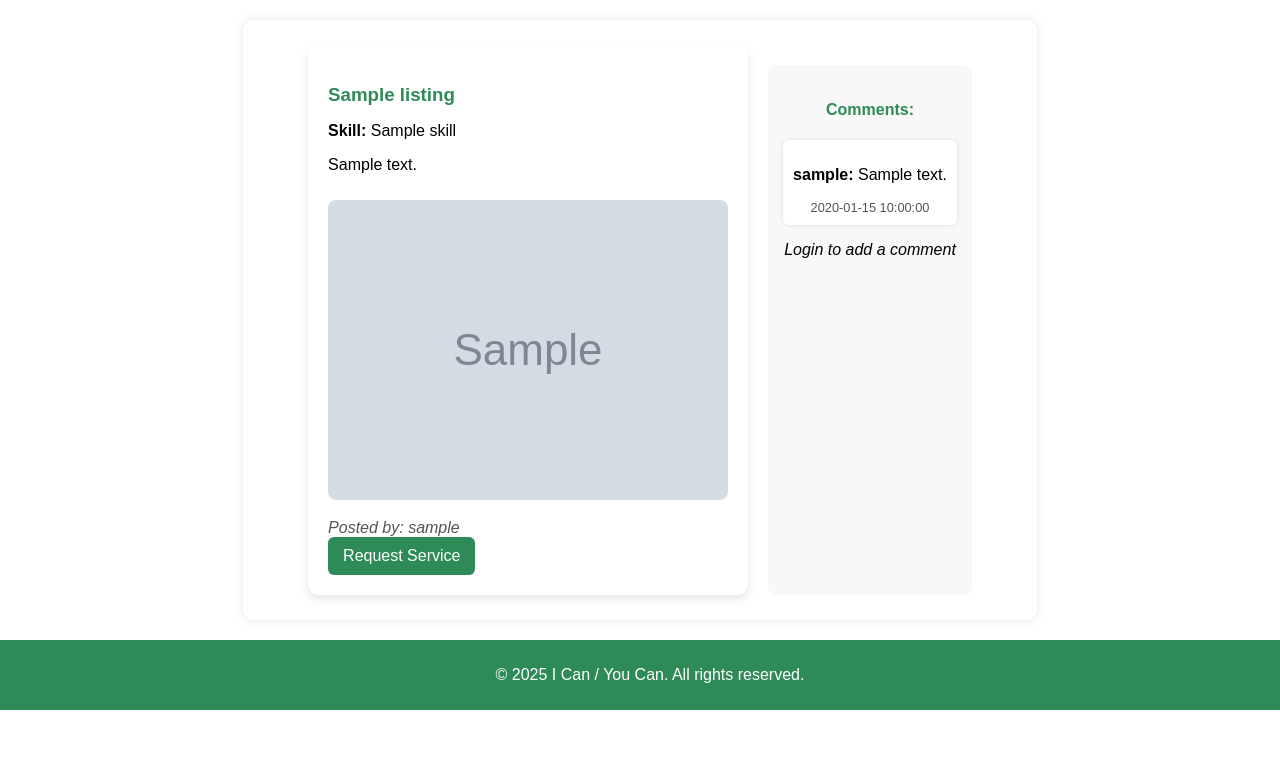
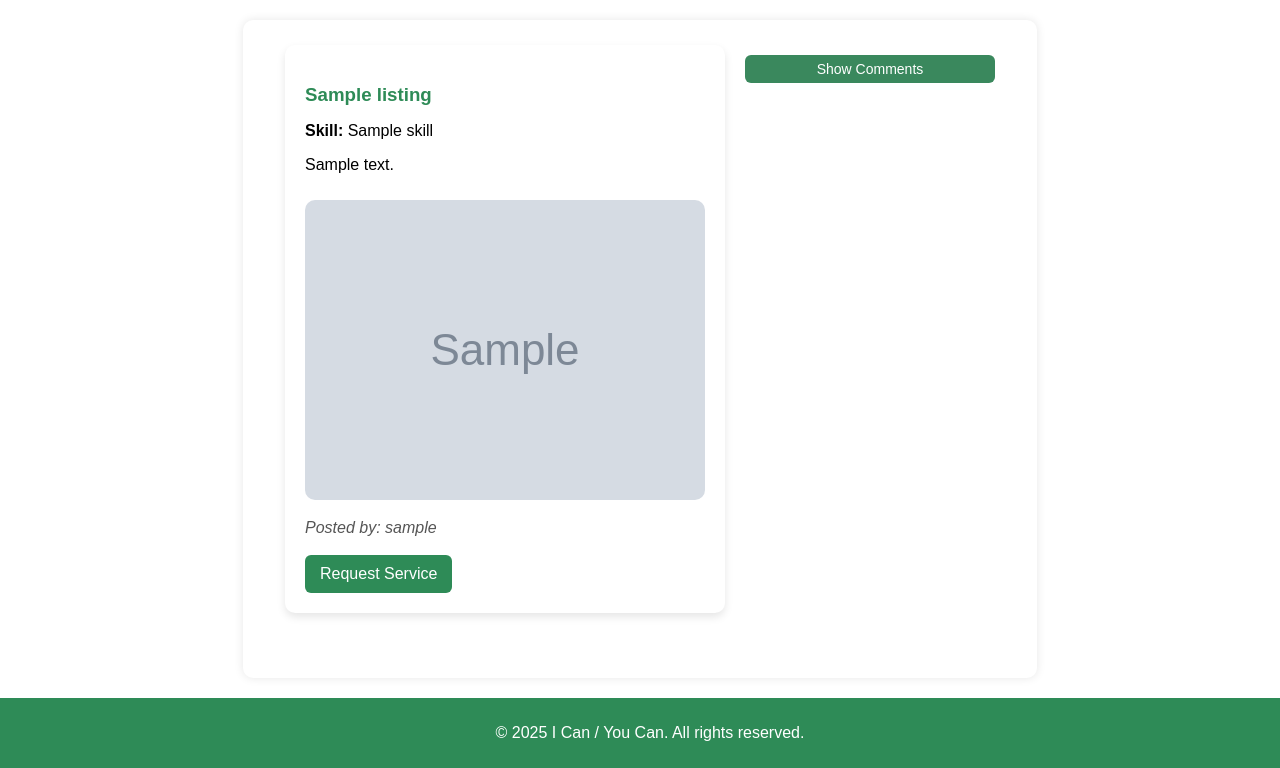
Before and after one commit to kaanspgl/COSC360_MyFavoriteStudents, a PHP site: page /show-listings.php in a window 1280 px wide. Shown: the part 147-915 px from the top of the page. Before the commit the page ends 857 px from the top, so only its background shows below. Run offline with PHP 8.4, Linux system fonts and the light colour scheme; tables that the repository leaves empty or names only in its code hold one stand-in row (values such as "Sample post"); grey boxes marked "Sample" are stand-in pictures.

Commit message:
Made the Comments Collapsible

```diff
--- a/show-listings.php
+++ b/show-listings.php
@@ -4,10 +4,8 @@ include 'config.php';
 
 $currentUserId = $_SESSION['user_id'] ?? null;
 
-// Temporarily disable skill filter to ensure listings show
 $skillFilter = isset($_GET['skill_id']) ? intval($_GET['skill_id']) : null;
 
-// Fetch Listings (with or without skill filter)
 $listings = [];
 if ($skillFilter) {
     $stmt = $conn->prepare("SELECT listings.id, listings.title, listings.description, listings.image, listings.price, users.username, skills.skill_name, listings.user_id
@@ -48,6 +46,19 @@ $stmt->close();
     <meta name="viewport" content="width=device-width, initial-scale=1.0">
     <title>Show Listings - I Can / You Can</title>
     <link rel="stylesheet" href="style.css">
+    <style>
+        .toggle-comments-button {
+            background-color: #3a885d;
+            color: white;
+            border: none;
+            padding: 6px 12px;
+            font-size: 14px;
+            cursor: pointer;
+            border-radius: 6px;
+            width: 100%;
+            margin-top: 10px;
+        }
+    </style>
 </head>
 <body>
 <?php include 'header.php'; ?>
@@ -64,16 +75,19 @@ $stmt->close();
             <p style="text-align:center;">No listings found. <a href="create-listing.php">Be the first to create one!</a></p>
         <?php else: ?>
             <?php foreach ($listings as $listing): ?>
-                <div class="listing-card">
+                <div class="listing-wrapper" style="display: flex; gap: 20px; align-items: flex-start; margin-bottom: 40px;">
+
+                    <!-- Listing Content -->
+                    <div class="listing-card" style="flex: 2;">
                         <h3><?php echo htmlspecialchars($listing['title']); ?></h3>
                         <p><strong>Skill:</strong> <?php echo htmlspecialchars($listing['skill']); ?></p>
                         <p><?php echo htmlspecialchars($listing['description']); ?></p>
 
                         <?php if (!empty($listing['image'])): ?>
-                        <img src="<?php echo htmlspecialchars($listing['image']); ?>" alt="Listing Image">
+                            <img src="<?php echo htmlspecialchars($listing['image']); ?>" alt="Listing Image" style="max-width: 100%; border-radius: 10px;">
                         <?php endif; ?>
 
-                    <span class="listing-author">Posted by: <?php echo htmlspecialchars($listing['username']); ?></span>
+                        <span class="listing-author"><em>Posted by: <?php echo htmlspecialchars($listing['username']); ?></em></span><br>
 
                         <?php if ($currentUserId === $listing['owner_id']): ?>
                             <a href="edit-listing.php?id=<?php echo $listing['id']; ?>" class="edit-button">Edit Listing</a>
@@ -82,8 +96,13 @@ $stmt->close();
                         <?php endif; ?>
                     </div>
 
-                <!-- COMMENTS Section -->
-                <div class="comments-section">
+                    <!-- Comment Section Panel -->
+                    <div class="listing-comments" style="flex: 1; min-width: 250px;">
+                        <button class="toggle-comments-button" onclick="toggleComments('comments-<?php echo $listing['id']; ?>')">
+                            Show Comments
+                        </button>
+
+                        <div id="comments-<?php echo $listing['id']; ?>" class="comments-section" style="display: none; margin-top: 10px;">
                             <h4>Comments:</h4>
                             <?php
                             $commentStmt = $conn->prepare("SELECT c.comment_text, u.username, c.created_at
@@ -96,10 +115,10 @@ $stmt->close();
                                 $commentStmt->execute();
                                 $commentStmt->bind_result($comment_text, $comment_author, $comment_date);
                                 while ($commentStmt->fetch()): ?>
-                            <div class="comment-card">
+                                    <div class="comment-card" style="background:#f4f4f4; padding:8px; border-radius:6px; margin-bottom:6px;">
                                         <p><strong><?php echo htmlspecialchars($comment_author); ?>:</strong>
                                         <?php echo htmlspecialchars($comment_text); ?></p>
-                                <span class="comment-date"><?php echo htmlspecialchars($comment_date); ?></span>
+                                        <span class="comment-date" style="font-size: 0.85em;"><?php echo $comment_date; ?></span>
                                     </div>
                                 <?php endwhile;
                                 $commentStmt->close();
@@ -109,7 +128,7 @@ $stmt->close();
                             ?>
 
                             <?php if (isset($_SESSION['user_id'])): ?>
-                        <form action="add-comment.php" method="POST" class="comment-form">
+                                <form action="add-comment.php" method="POST" class="comment-form" style="margin-top:10px;">
                                     <input type="hidden" name="listing_id" value="<?php echo $listing['id']; ?>">
                                     <textarea name="comment_text" placeholder="Add a comment..." required></textarea>
                                     <button type="submit">Post Comment</button>
@@ -118,6 +137,8 @@ $stmt->close();
                                 <p><em>Login to add a comment</em></p>
                             <?php endif; ?>
                         </div>
+                    </div>
+                </div>
             <?php endforeach; ?>
         <?php endif; ?>
     </section>
@@ -125,6 +146,18 @@ $stmt->close();
     <script>
     function purchaseListing(listingTitle) {
         alert("Your request to learn '" + listingTitle + "' has been sent to the owner. They will be notified.");
+    }
+
+    function toggleComments(id) {
+        const el = document.getElementById(id);
+        const btn = el.previousElementSibling;
+        if (el.style.display === "none") {
+            el.style.display = "block";
+            btn.textContent = "Hide Comments";
+        } else {
+            el.style.display = "none";
+            btn.textContent = "Show Comments";
+        }
     }
     </script>
 </main>
--- a/style.css
+++ b/style.css
@@ -454,3 +454,14 @@ form { display: flex; flex-direction: column; }
         margin: auto;
     }
 }
+
+.toggle-comments-button {
+    background-color: #3a885d;
+    color: white;
+    border: none;
+    padding: 6px 12px;
+    font-size: 14px;
+    cursor: pointer;
+    border-radius: 6px;
+    width: 100%;
+}
```
Lines whose indentation alone changed are shown as unchanged.
